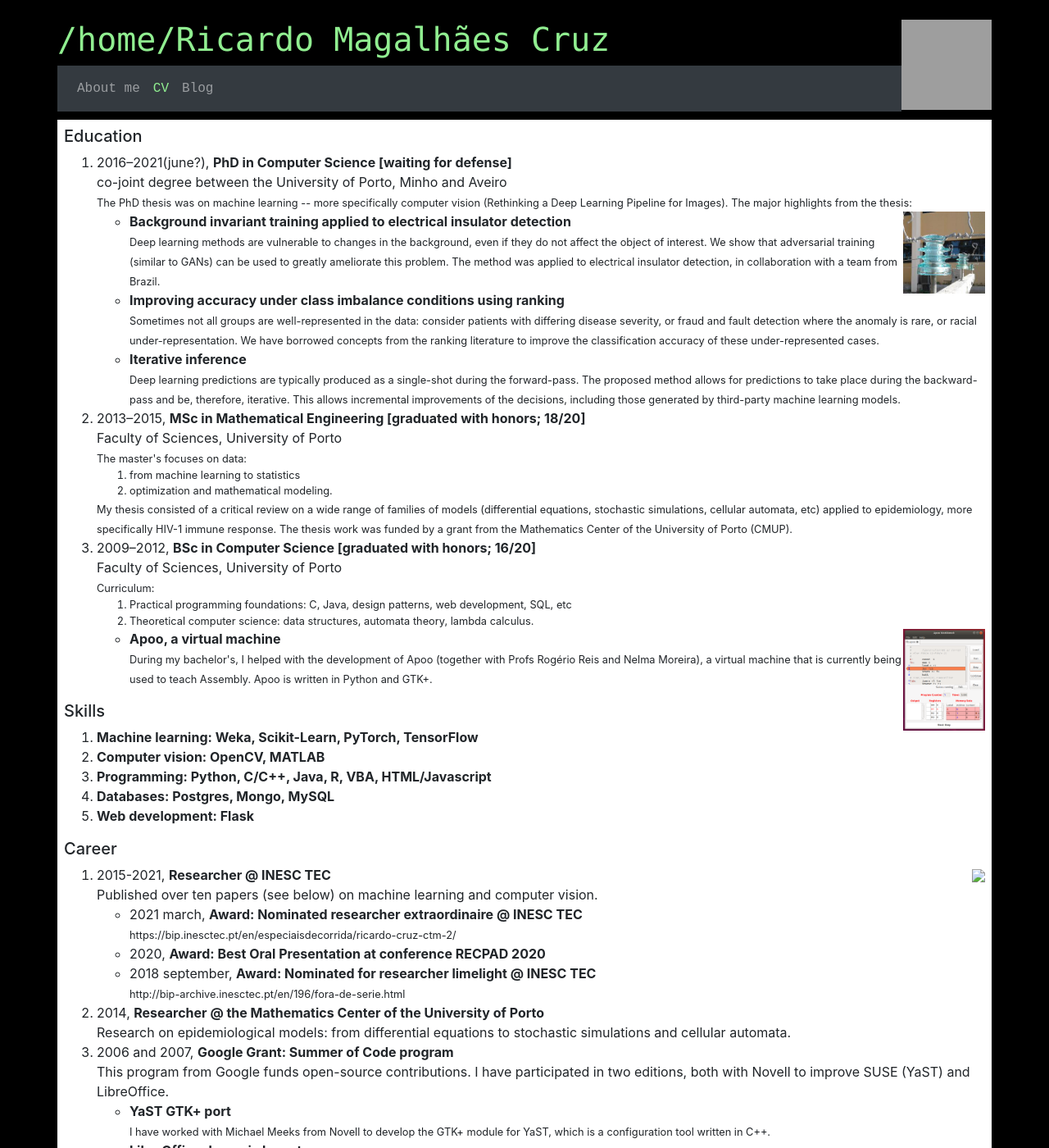
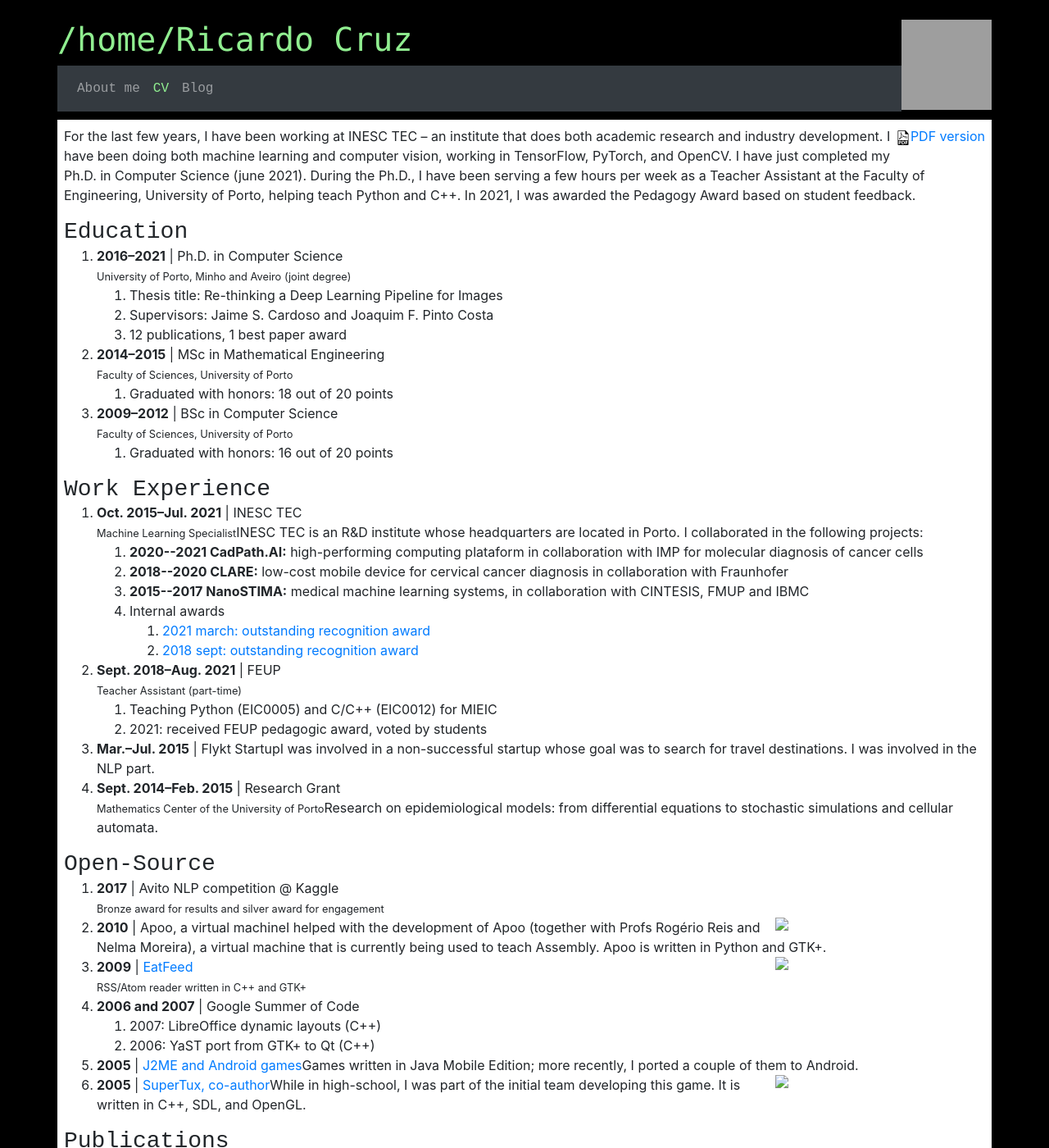
Before and after one commit to rpmcruz/rpmcruz.github.io, a Jekyll site: the page built from cv.html, in a window 1280 px wide and 1400 px high. Shown: the whole window at 82% size. Built offline with Jekyll 4.4.1, drawn with Linux system fonts in a browser that asks for light colours; some of the changed text lies outside the part shown; grey boxes are pictures that could not be loaded.

Commit message:
Updated page to mention that I finished my PhD.

```diff
--- a/_layouts/default.html
+++ b/_layouts/default.html
@@ -16,7 +16,7 @@
 {% comment %} header {% endcomment %}
 <header class="mt-4">  {% comment %} class="clearfix" if this to be self-contained {% endcomment %}
 <img class="float-right" width="110px" src="{{ site.avatar }}">
-<h1 class="header text-monospace">/home/Ricardo Magalhães Cruz<span id="blink">_</span></h2>
+<h1 class="header text-monospace">/home/Ricardo Cruz<span id="blink">_</span></h2>
 </header>
 
 {% comment %} navigation bar {% endcomment %}
--- a/cv.html
+++ b/cv.html
@@ -4,152 +4,82 @@ title: Ricardo Cruz - CV
 active: cv
 ---
 
-<h5 class="cv" name="education">Education</h5>
-<ol>
-<li>2016&ndash;2021(june?), <b>PhD in Computer Science [waiting for defense]</b><br>co-joint degree between the University of Porto, Minho and Aveiro<br><small>The PhD thesis was on machine learning -- more specifically computer vision (Rethinking a Deep Learning Pipeline for Images). The major highlights from the thesis:
-</small></li>
-
-<ul>
-<p class="float-right"><img src="imgs/cv/cv-prates.jpg" width="100"></p><li><b>Background invariant training applied to electrical insulator detection</b><br><small>Deep learning methods are vulnerable to changes in the background, even if they do not affect the object of interest. We show that adversarial training (similar to GANs) can be used to greatly ameliorate this problem. The method was applied to electrical insulator detection, in collaboration with a team from Brazil.
-</small></li>
+<p class="float-right"><img src="imgs/pdf.svg" width="18" height="18"><a href="rpcruz-cv.pdf">PDF version</a></p>
 
 
-<li><b>Improving accuracy under class imbalance conditions using ranking</b><br><small>Sometimes not all groups are well-represented in the data: consider patients with differing disease severity, or fraud and fault detection where the anomaly is rare, or racial under-representation. We have borrowed concepts from the ranking literature to improve the classification accuracy of these under-represented cases.</small></li>
 
+<p>For the last few years, I have been working at INESC TEC &ndash; an institute that does both academic research and industry development. I have been doing both machine learning and computer vision, working in TensorFlow, PyTorch, and OpenCV.
+I have just completed my Ph.D. in Computer Science (june 2021). During the Ph.D., I have been serving a few hours per week as a Teacher Assistant at the Faculty of Engineering, University of Porto, helping teach Python and C++. In 2021, I was awarded the Pedagogy Award based on student feedback.</p>
 
-<li><b>Iterative inference</b><br><small>Deep learning predictions are typically produced as a single-shot during the forward-pass. The proposed method allows for predictions to take place during the backward-pass and be, therefore, iterative. This allows incremental improvements of the decisions, including those generated by third-party machine learning models.</small></li>
-
-
-</ul>
-
-<li>2013&ndash;2015, <b>MSc in Mathematical Engineering [graduated with honors; 18/20]</b><br>Faculty of Sciences, University of Porto<br><small>The master's focuses on data: <ol> <li>from machine learning to statistics</li> <li>optimization and mathematical modeling.</li> </ol> My thesis consisted of a critical review on a wide range of families of models (differential equations, stochastic simulations, cellular automata, etc) applied to epidemiology, more specifically HIV-1 immune response. The thesis work was funded by a grant from the Mathematics Center of the University of Porto (CMUP).
-</small></li>
-
-
-<li>2009&ndash;2012, <b>BSc in Computer Science [graduated with honors; 16/20]</b><br>Faculty of Sciences, University of Porto<br><small>Curriculum: <ol> <li>Practical programming foundations: C, Java, design patterns, web development, SQL, etc</li> <li>Theoretical computer science: data structures, automata theory, lambda calculus.</li> </ol>
-</small></li>
-
-<ul>
-<p class="float-right"><img src="imgs/cv/cv-apoo.png" width="100"></p><li><b>Apoo, a virtual machine</b><br><small>During my bachelor's, I helped with the development of Apoo (together with Profs Rogério Reis and Nelma Moreira), a virtual machine that is currently being used to teach Assembly. Apoo is written in Python and GTK+.</small></li>
-
-
-</ul>
-
-</ol>
-<h5 class="cv" name="skills">Skills</h5>
+<h3 class="cv" name="education">Education</h3>
 <ol>
-<li><b>Machine learning: Weka, Scikit-Learn, PyTorch, TensorFlow</b></li>
-
-
-<li><b>Computer vision: OpenCV, MATLAB</b></li>
-
-
-<li><b>Programming: Python, C/C++, Java, R, VBA, HTML/Javascript</b></li>
-
-
-<li><b>Databases: Postgres, Mongo, MySQL</b></li>
-
-
-<li><b>Web development: Flask</b></li>
-
-
-</ol>
-<h5 class="cv" name="career">Career</h5>
-<ol>
-
-<p class="float-right"><img src="imgs/cv/career-inesctec.png" width="100"></p><li>2015-2021, <b>Researcher @ INESC TEC</b><br>Published over ten papers (see below) on machine learning and computer vision.</li>
-
-<ul>
-<li>2021 march, <b>Award: Nominated researcher extraordinaire @ INESC TEC</b><br><small>https://bip.inesctec.pt/en/especiaisdecorrida/ricardo-cruz-ctm-2/</small></li>
-
-
-<li>2020, <b>Award: Best Oral Presentation at conference RECPAD 2020</b></li>
-
-
-<li>2018 september, <b>Award: Nominated for researcher limelight @ INESC TEC</b><br><small>http://bip-archive.inesctec.pt/en/196/fora-de-serie.html</small></li>
-
-
-</ul>
-
-<li>2014, <b>Researcher @ the Mathematics Center of the University of Porto</b><br>Research on epidemiological models: from differential equations to stochastic simulations and cellular automata.</li>
-
-
-<li>2006 and 2007, <b>Google Grant: Summer of Code program</b><br>This program from Google funds open-source contributions. I have participated in two editions, both with Novell to improve SUSE (YaST) and LibreOffice.</li>
-
-<ul>
-<li><b>YaST GTK+ port</b><br><small>I have worked with Michael Meeks from Novell to develop the GTK+ module for YaST, which is a configuration tool written in C++.</small></li>
-
-
-<li><b>LibreOffice dynamic layouts</b><br><small>I have worked with Michael Meeks from Novell to add dynamic geometry layouts to LibreOffice (at the time, OpenOffice.org) -- this is an office suite written in C++.</small></li>
-
-
-</ul>
-
-<li><b>Freelance and startup</b><br>I have participated in a startup whose goal was to develop a search engine to find low-cost travel destinations (NLP work) and I have done regular consulting work, especially for a geography group.</li>
-
-
-</ol>
-<h5 class="cv" name="opensourceandcompetitions">Open Source and Competitions</h5>
-<ol>
-<li><b>Avito NLP competition @ Kaggle</b><br>Machine learning competition involving text (NLP). Received bronze award for results and silver award for engagement.</li>
-
-
-<p class="float-right"><img src="imgs/cv/cv-eatfeed.png" width="100"></p><li><a href="https://github.com/rpmcruz/eatfeed"><b>EatFeed</b></a><br>RSS/Atom reader written in C++ and GTK+. https://github.com/rpmcruz/eatfeed</li>
-
-
-<li><a href="https://github.com/rpmcruz/android-games"><b>J2ME and Android games</b></a><br>A couple of games written in Java for Android and older mobile phones.</li>
-
-
-<p class="float-right"><img src="imgs/cv/cv-supertux.jpg" width="100"></p><li><a href="https://www.supertux.org/"><b>SuperTux, co-author</b></a><br>As a kid, I was one of the initial team authors who came together in an internet forum and organized the development of this game. It is written in C++, SDL, and OpenGL. https://www.supertux.org/</li>
-
-
-</ol>
-<h5 class="cv" name="publications">Publications</h5>
-<p>These are papers in international conferences and journals. The PhD consisted of "re-thinking" several aspects of the deep learning/computer vision pipeline; they range from active learning to ordinal classification, adversarial learning, hyperparameter search, and class imbalance.
-CAPES Qualis rank: https://ppgcc.github.io/discentesPPGCC/pt-BR/qualis/
-</p><ol>
-<li>2021, <b>Active Supervision: Human in the Loop [submitted]</b><br>R. Cruz, ASM Shihavuddin, J. Cardoso. ICANN [CAPES: B1]</li>
-
-
-<li>2021, <a href="https://peerj.com/articles/cs-457/"><b>Ordinal Losses for Classification of Cervical Cancer Risk</b></a><br>T. Albuquerque, R. Cruz, J. Cardoso. PeerJ Computer Science [IF: 3.09]</li>
-
-
-<li>2021, <b>Background Invariance by Adversarial Learning [accepted]</b><br>R. Cruz, R. Prates, E. Filho, J. Costa, J. Cardoso. 25th International Conference on Pattern Recognition (ICPR), IEEE [CAPES: A2]</li>
-
-
-<li>2019, <a href="https://link.springer.com/chapter/10.1007/978-3-030-30484-3_10"><b>Automatic Augmentation by Hill Climbing</b></a><br>R. Cruz, J. Costa, J. Cardoso. 28th International Conference on Artificial Neural Networks (ICANN), Springer [CAPES: B1]</li>
-
-
-<li>2019, <a href="https://ieeexplore.ieee.org/abstract/document/8857385"><b>Averse Deep Semantic Segmentation</b></a><br>R. Cruz, J. Costa, J. Cardoso. 41st Engineering in Medicine and Biology Conference (EMBC), IEEE [CAPES: A2]</li>
-
-
-<li>2019, <a href="https://www.sciencedirect.com/science/article/pii/S004579061930967X?dgcid=coauthor"><b>Insulator visual non-conformity detection in overhead power distribution lines using deep learning</b></a><br>R. Prates, R. Cruz, A. Marotta, R. Ramos, E. Filho, J. Cardoso. Journal Computers & Electrical Engineering, Springer [IF: 2.66]</li>
-
-
-<li>2018, <a href="https://ieeexplore.ieee.org/abstract/document/8423960/"><b>A Class Imbalance Ordinal Method for Alzheimer’s Disease Classification</b></a><br>R. Cruz, M. Silveira, J. Cardoso. 2018 International Workshop on Pattern Recognition in Neuroimaging (PRNI), IEEE</li>
-
-
-<li>2018, <a href="https://link.springer.com/epdf/10.1007/s10044-018-0705-4?author_access_token=p2L5jwabAzmA-hENM_mugfe4RwlQNchNByi7wbcMAY42mOH72RPQeb098_tyy79R09eJLVa1A5i0Fl8_sgW1ks0WseTTuEtHZyi1eB8zBX3Z7vgZBxHJZ3x26EzyODMrDn4oUkmT-tVcZK4oD3u4vQ%3D%3D"><b>Binary ranking for ordinal class imbalance</b></a><br>R. Cruz, K. Fernandes, J. Costa, M. Pérez Ortiz, J. Cardoso. Journal Pattern Analysis and Applications, Springer [IF: 1.51]</li>
-
-
-<li>2018, <a href="https://ieeexplore.ieee.org/abstract/document/8489696/"><b>Deep image segmentation by quality inference</b></a><br>K. Fernandes, R. Cruz, J. Cardoso. International Joint Conference on Neural Networks (IJCNN), IEEE [CAPES: A2]</li>
-
-
-<li>2017, <a href="https://link.springer.com/chapter/10.1007/978-3-319-59147-6_47"><b>Constraining type II error: building intentionally biased classifiers</b></a><br>R. Cruz, K. Fernandes, J. Costa, J. Cardoso. International Work-conference on Artificial Neural Networks (IWANN), Springer [CAPES: B1]</li>
-
-
-<li>2017, <a href="https://link.springer.com/chapter/10.1007/978-3-319-59147-6_45"><b>Fine-to-coarse ranking in ordinal and imbalanced domains: an application to liver transplantation</b></a><br>M. Pérez-Ortiz, K. Fernandes, R. Cruz, J. Cardoso. International Work-conference on Artificial Neural Networks (IWANN), Springer [CAPES: B1]</li>
-
-
-<li>2017, <a href="https://link.springer.com/chapter/10.1007/978-3-319-59147-6_46"><b>Combining ranking with traditional methods for ordinal class imbalance</b></a><br>R. Cruz, K. Fernandes, J. Costa, M. Pérez-Ortiz, J. Cardoso. International Work-conference on Artificial Neural Networks (IWANN), Springer [CAPES: B1]</li>
-
-
-<li>2017, <a href="https://link.springer.com/chapter/10.1007/978-3-319-58838-4_1"><b>Ordinal class imbalance with ranking</b></a><br>R. Cruz, K. Fernandes, J. Costa, M. Pérez-Ortiz, J. Cardoso. Iberian conference on pattern recognition and image analysis (Ibpria), Springer [CAPES: B2]</li>
-
-
-<li>2016, <a href="http://ieeexplore.ieee.org/abstract/document/7727469/"><b>Tackling class imbalance with ranking</b></a><br>R. Cruz, K. Fernandes, J. Costa, J. Cardoso. International Joint Conference on Neural Networks (IJCNN), IEEE [CAPES: A2]</li>
-
-
+<li>
+<b>2016&ndash;2021</b> | Ph.D. in Computer Science<br><small>University of Porto, Minho and Aveiro (joint degree)</small><ol>
+<li>
+Thesis title: Re-thinking a Deep Learning Pipeline for Images<li>
+Supervisors: Jaime S. Cardoso and Joaquim F. Pinto Costa<li>
+12 publications, 1 best paper award</ol>
+<li>
+<b>2014&ndash;2015</b> | MSc in Mathematical Engineering<br><small>Faculty of Sciences, University of Porto</small><ol>
+<li>
+Graduated with honors: 18 out of 20 points</ol>
+<li>
+<b>2009&ndash;2012</b> | BSc in Computer Science<br><small>Faculty of Sciences, University of Porto</small><ol>
+<li>
+Graduated with honors: 16 out of 20 points</ol>
 </ol>
 
+<h3 class="cv" name="work">Work Experience</h3>
+<ol>
+<li>
+<b>Oct. 2015&ndash;Jul. 2021</b> | INESC TEC<br><small>Machine Learning Specialist</small>INESC TEC is an R&D institute whose headquarters are located in Porto. I collaborated in the following projects:<br><ol>
+<li>
+<b>2020--2021 CadPath.AI:</b> high-performing computing plataform in collaboration with IMP for molecular diagnosis of cancer cells<li>
+<b>2018--2020 CLARE:</b> low-cost mobile device for cervical cancer diagnosis in collaboration with Fraunhofer<li>
+<b>2015--2017 NanoSTIMA:</b> medical machine learning systems, in collaboration with CINTESIS, FMUP and IBMC<li>
+Internal awards<ol>
+<li>
+<a href="https://bip.inesctec.pt/en/especiaisdecorrida/ricardo-cruz-ctm-2/">2021 march: outstanding recognition award</a><li>
+<a href="http://bip-archive.inesctec.pt/en/196/fora-de-serie.html">2018 sept: outstanding recognition award</a></ol>
+</ol>
+<li>
+<b>Sept. 2018&ndash;Aug. 2021</b> | FEUP<br><small>Teacher Assistant (part-time)</small><ol>
+<li>
+Teaching Python (EIC0005) and C/C++ (EIC0012) for MIEIC<li>
+2021: received FEUP pedagogic award, voted by students</ol>
+<li>
+<b>Mar.&ndash;Jul. 2015</b> | Flykt StartupI was involved in a non-successful startup whose goal was to search for travel destinations. I was involved in the NLP part.<br><li>
+<b>Sept. 2014&ndash;Feb. 2015</b> | Research Grant<br><small>Mathematics Center of the University of Porto</small>Research on epidemiological models: from differential equations to stochastic simulations and cellular automata.<br></ol>
+
+<h3 class="cv" name="work">Open-Source</h3>
+<ol>
+<li>
+<b>2017</b> | Avito NLP competition @ Kaggle<br><small>Bronze award for results and silver award for engagement</small><li>
+<img class="float-right" width="256" src="imgs/cv-apoo.png"><b>2010</b> | Apoo, a virtual machineI helped with the development of Apoo (together with Profs Rogério Reis and Nelma Moreira), a virtual machine that is currently being used to teach Assembly. Apoo is written in Python and GTK+.<br><li>
+<img class="float-right" width="256" src="imgs/cv-eatfeed.png"><b>2009</b> | <a href="https://github.com/rpmcruz/eatfeed">EatFeed</a><br><small>RSS/Atom reader written in C++ and GTK+</small><li>
+<b>2006 and 2007</b> | Google Summer of Code<ol>
+<li>
+2007: LibreOffice dynamic layouts (C++)<li>
+2006: YaST port from GTK+ to Qt (C++)</ol>
+<li>
+<b>2005</b> | <a href="https://github.com/rpmcruz/android-games">J2ME and Android games</a>Games written in Java Mobile Edition; more recently, I ported a couple of them to Android.<br><li>
+<img class="float-right" width="256" src="imgs/cv-supertux.jpg"><b>2005</b> | <a href="https://www.supertux.org/">SuperTux, co-author</a>While in high-school, I was part of the initial team developing this game. It is written in C++, SDL, and OpenGL.<br></ol>
+
+<h3 class="cv" name="work">Publications</h3>
+<ol>
+<li>
+<b>2021</b> | <a href="https://peerj.com/articles/cs-457/">Ordinal Losses for Classification of Cervical Cancer Risk</a><br><small>T. Albuquerque, R. Cruz, J. Cardoso. PeerJ Computer Science</small><li>
+<b>2021</b> | <a href="https://ieeexplore.ieee.org/document/9413004">Background Invariance by Adversarial Learning</a><br><small>R. Cruz, R. Prates, E. Filho, J. Costa, J. Cardoso. 25th International Conference on Pattern Recognition (ICPR), IEEE</small><li>
+<b>2019</b> | <a href="https://link.springer.com/chapter/10.1007/978-3-030-30484-3_10">Automatic Augmentation by Hill Climbing</a><br><small>R. Cruz, J. Costa, J. Cardoso. 28th International Conference on Artificial Neural Networks (ICANN), Springer</small><li>
+<b>2019</b> | <a href="https://ieeexplore.ieee.org/abstract/document/8857385">Averse Deep Semantic Segmentation</a><br><small>R. Cruz, J. Costa, J. Cardoso. 41st Engineering in Medicine and Biology Conference (EMBC), IEEE</small><li>
+<b>2019</b> | <a href="https://www.sciencedirect.com/science/article/pii/S004579061930967X?dgcid=coauthor">Insulator visual non-conformity detection in overhead power distribution lines using deep learning</a><br><small>R. Prates, R. Cruz, A. Marotta, R. Ramos, E. Filho, J. Cardoso. Journal Computers & Electrical Engineering, Springer</small><li>
+<b>2018</b> | <a href="https://ieeexplore.ieee.org/abstract/document/8423960/">A Class Imbalance Ordinal Method for Alzheimer's Disease Classification</a><br><small>R. Cruz, M. Silveira, J. Cardoso. 2018 International Workshop on Pattern Recognition in Neuroimaging (PRNI), IEEE</small><li>
+<b>2018</b> | <a href="https://link.springer.com/epdf/10.1007/s10044-018-0705-4?author_access_token=p2L5jwabAzmA-hENM_mugfe4RwlQNchNByi7wbcMAY42mOH72RPQeb098_tyy79R09eJLVa1A5i0Fl8_sgW1ks0WseTTuEtHZyi1eB8zBX3Z7vgZBxHJZ3x26EzyODMrDn4oUkmT-tVcZK4oD3u4vQ%3D%3D">Binary ranking for ordinal class imbalance</a><br><small>R. Cruz, K. Fernandes, J. Costa, M. Pérez Ortiz, J. Cardoso. Journal Pattern Analysis and Applications, Springer</small><li>
+<b>2018</b> | <a href="https://ieeexplore.ieee.org/abstract/document/8489696/">Deep image segmentation by quality inference</a><br><small>K. Fernandes, R. Cruz, J. Cardoso. International Joint Conference on Neural Networks (IJCNN), IEEE</small><li>
+<b>2017</b> | <a href="https://link.springer.com/chapter/10.1007/978-3-319-59147-6_47">Constraining type II error: building intentionally biased classifiers</a><br><small>R. Cruz, K. Fernandes, J. Costa, J. Cardoso. International Work-conference on Artificial Neural Networks (IWANN), Springer</small><li>
+<b>2017</b> | <a href="https://link.springer.com/chapter/10.1007/978-3-319-59147-6_45">Fine-to-coarse ranking in ordinal and imbalanced domains: an application to liver transplantation</a><br><small>M. Pérez-Ortiz, K. Fernandes, R. Cruz, J. Cardoso. International Work-conference on Artificial Neural Networks (IWANN), Springer</small><li>
+<b>2017</b> | <a href="https://link.springer.com/chapter/10.1007/978-3-319-59147-6_46">Combining ranking with traditional methods for ordinal class imbalance</a><br><small>R. Cruz, K. Fernandes, J. Costa, M. Pérez-Ortiz, J. Cardoso. International Work-conference on Artificial Neural Networks (IWANN), Springer</small><li>
+<b>2017</b> | <a href="https://link.springer.com/chapter/10.1007/978-3-319-58838-4_1">Ordinal class imbalance with ranking</a><br><small>R. Cruz, K. Fernandes, J. Costa, M. Pérez-Ortiz, J. Cardoso. Iberian conference on pattern recognition and image analysis (Ibpria), Springer</small><li>
+<b>2016</b> | <a href="http://ieeexplore.ieee.org/abstract/document/7727469/">Tackling class imbalance with ranking</a><br><small>R. Cruz, K. Fernandes, J. Costa, J. Cardoso. International Joint Conference on Neural Networks (IJCNN), IEEE</small></ol>
+
 </div>
--- a/index.html
+++ b/index.html
@@ -1,8 +1,8 @@
 ---
 layout: default
-title: Ricardo Magalhães Cruz
+title: Ricardo Cruz
 active: about
 ---
 <center><a href="https://www.youtube.com/watch?v=klr1z1EJ1yY"><img class="mb-3 img-fluid" style="border:2px solid #006bcf" src="imgs/lecture.jpg" width="800" height="228" /></a></center>
 
-<p>Hey! I have graduated in <b>applied mathematics</b> and I am now finishing my PhD, applying <b>machine learning</b> to medical images, at the University of Porto (FEUP), Portugal. I am someone who is passionate about science and an avid reader, I enjoy everything from biology to physics to economics, and the computational methods which help us make sense of the world. <small>&mdash; Ricardo Pereira de Magalhães Cruz</small></p>
+<p>Hey! I have a Ph.D. in computer science, and have been working on artificial intelligence and medical images, at the University of Porto. I am someone who is passionate about science and an avid reader, I enjoy everything from biology to physics to economics, and the computational methods which help us make sense of the world.</p>
```
